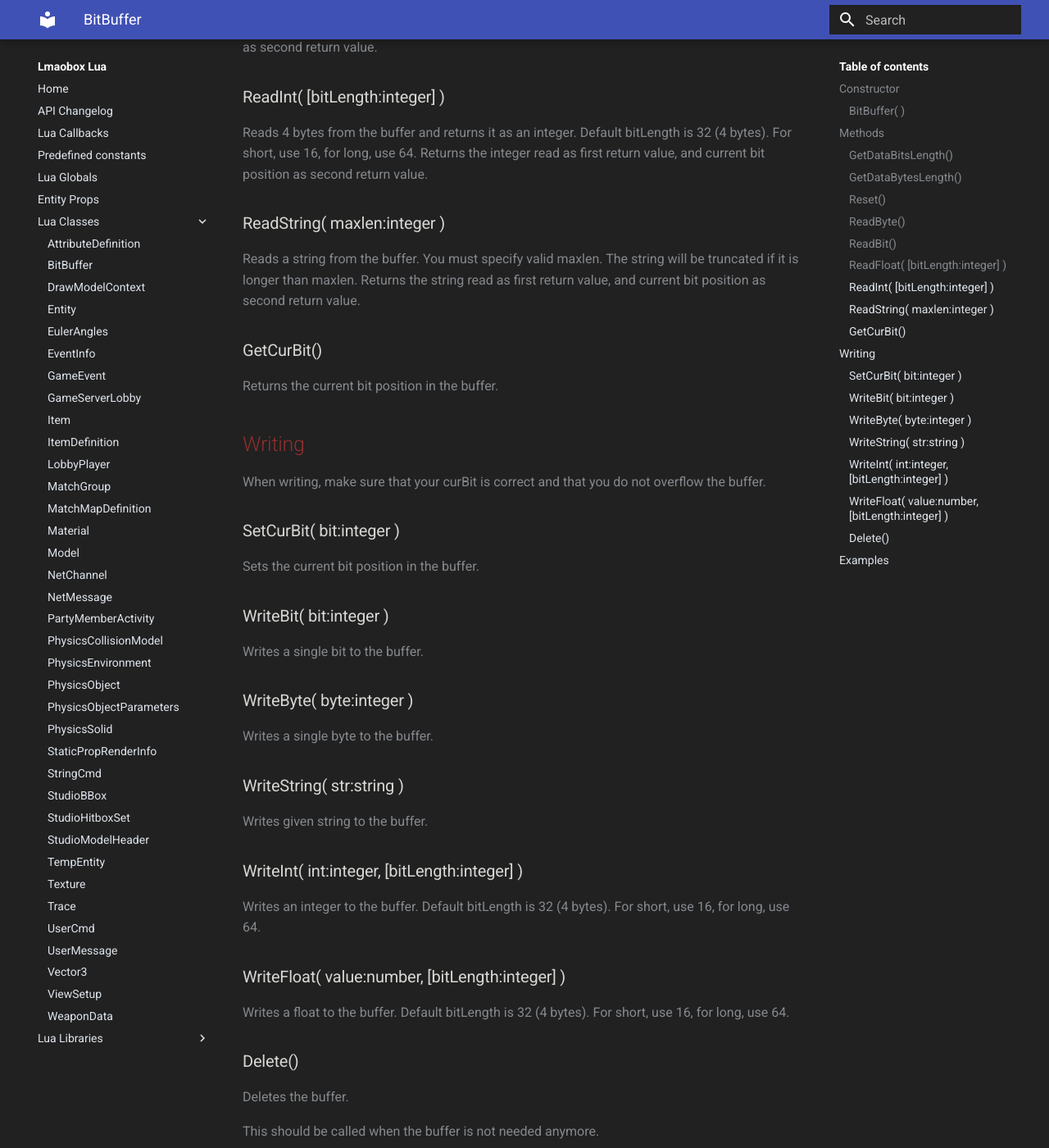
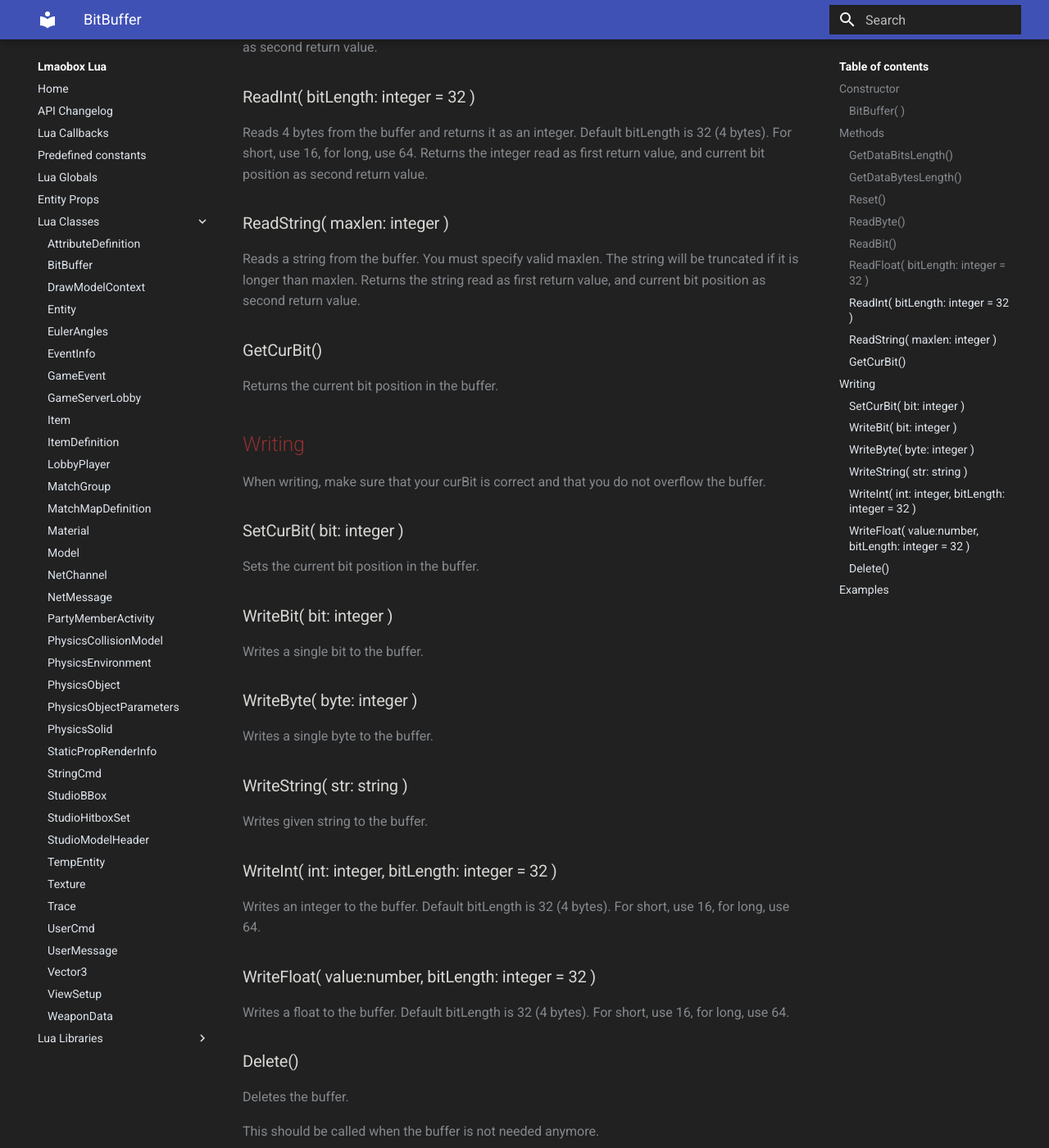
Before and after one commit to uosq/docs, an MkDocs documentation site: the page built from docs/Lua_Classes/BitBuffer.md, in a window 1280 px wide and 1400 px high, scrolled down 1157 px. Shown: the whole window at 82% size. Built offline with MkDocs 1.6.1 and Material for MkDocs 9.7.7, drawn with Linux system fonts in a browser that asks for light colours; some of the changed text lies outside the part shown.

Commit message:
Update BitBuffer to have default parameter values

```diff
--- a/docs/Lua_Classes/BitBuffer.md
+++ b/docs/Lua_Classes/BitBuffer.md
@@ -30,15 +30,15 @@ Reads one byte from the buffer. Returns the byte read as first return value, and
 
 Reads a single bit from the buffer. Returns the bit read as first return value, and current bit position as second return value.
 
-### ReadFloat( [bitLength:integer] )
+### ReadFloat( bitLength: integer = 32 )
 
 Reads 4 bytes from the buffer and returns it as a float. Default bitLength is 32 (4 bytes). For short, use 16, for long, use 64. Returns the float read as first return value, and current bit position as second return value.
 
-### ReadInt( [bitLength:integer] )
+### ReadInt( bitLength: integer = 32 )
 
 Reads 4 bytes from the buffer and returns it as an integer. Default bitLength is 32 (4 bytes). For short, use 16, for long, use 64. Returns the integer read as first return value, and current bit position as second return value.
 
-### ReadString( maxlen:integer )
+### ReadString( maxlen: integer )
 
 Reads a string from the buffer. You must specify valid maxlen. The string will be truncated if it is longer than maxlen. Returns the string read as first return value, and current bit position as second return value.
 
@@ -50,27 +50,27 @@ Returns the current bit position in the buffer.
 
 When writing, make sure that your curBit is correct and that you do not overflow the buffer.
 
-### SetCurBit( bit:integer )
+### SetCurBit( bit: integer )
 
 Sets the current bit position in the buffer.
 
-### WriteBit( bit:integer )
+### WriteBit( bit: integer )
 
 Writes a single bit to the buffer.
 
-### WriteByte( byte:integer )
+### WriteByte( byte: integer )
 
 Writes a single byte to the buffer.
 
-### WriteString( str:string )
+### WriteString( str: string )
 
 Writes given string to the buffer.
 
-### WriteInt( int:integer, [bitLength:integer] )
+### WriteInt( int: integer, bitLength: integer = 32 )
 
 Writes an integer to the buffer. Default bitLength is 32 (4 bytes). For short, use 16, for long, use 64.
 
-### WriteFloat( value:number, [bitLength:integer] )
+### WriteFloat( value:number, bitLength: integer = 32 )
 
 Writes a float to the buffer. Default bitLength is 32 (4 bytes). For short, use 16, for long, use 64.
 
```
